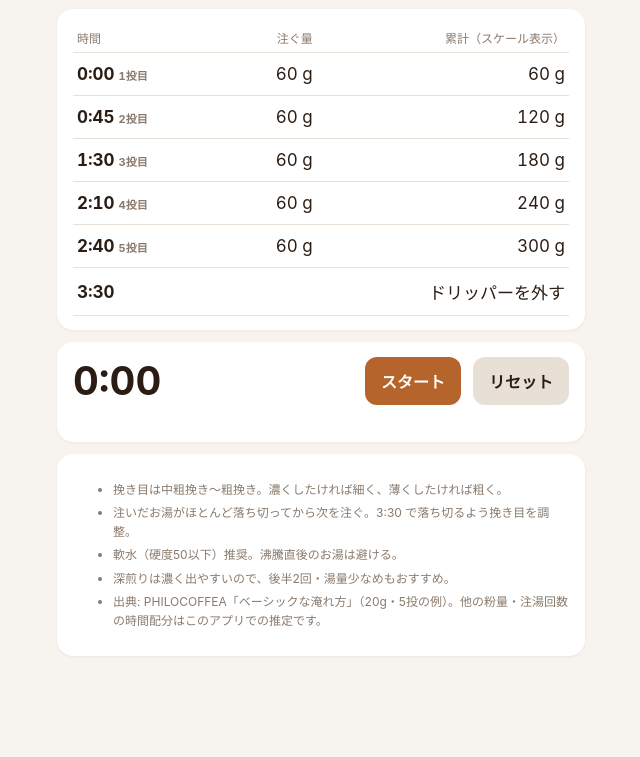
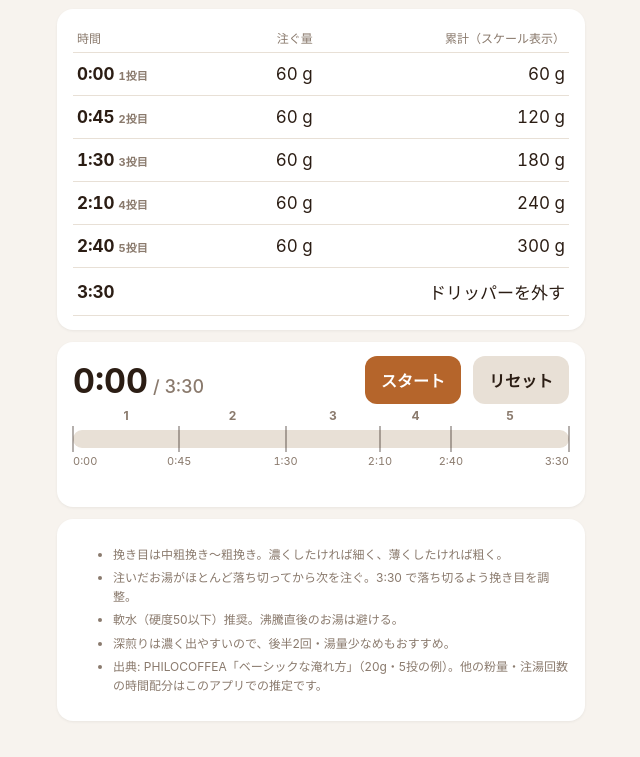
Before and after one commit to kubota5500/coffee46, a plain HTML site: page index.html in a window 1280 px wide. Shown: the part 576-1333 px from the top of the page, without its empty margins (319-959 px from the left). Before the commit the page ends 1268 px from the top, so only its background shows below. Drawn offline with Linux system fonts and the light colour scheme.

Commit message:
タイマーに区切り付きの経過バーを追加、SWをネットワーク優先に
Co-Authored-By: Claude Opus 5.5 <noreply@anthropic.com>

```diff
--- a/index.html
+++ b/index.html
@@ -56,10 +56,25 @@
   tr.now td { background: var(--now); }
   tr.done td { opacity: .45; }
   .timer { display: flex; align-items: center; gap: 12px; }
-  .timer .clock { font-size: 40px; font-weight: 700; font-variant-numeric: tabular-nums; flex: 1; }
+  .timer .clock { font-size: 34px; font-weight: 700; font-variant-numeric: tabular-nums; flex: 1; }
   .timer button { border: none; border-radius: 12px; padding: 12px 16px; font-size: 16px;
                   background: var(--accent); color: #fff; font-weight: 600; }
   .timer button.ghost { background: var(--line); color: var(--ink); }
+  .bar { position: relative; height: 18px; background: var(--line); border-radius: 9px;
+         margin: 26px 0 6px; overflow: visible; }
+  .bar .fill { position: absolute; inset: 0 auto 0 0; width: 0; background: var(--accent);
+               border-radius: 9px; transition: width .25s linear; }
+  .bar .mark { position: absolute; top: -4px; bottom: -4px; width: 2px; background: var(--ink);
+               opacity: .35; transform: translateX(-1px); }
+  .bar .mark.done { opacity: .8; background: #fff; }
+  .bar .num { position: absolute; top: -22px; font-size: 12px; font-weight: 700;
+              transform: translateX(-50%); color: var(--sub); }
+  .bar .num.cur { color: var(--accent); }
+  .ticks { position: relative; height: 16px; font-size: 11px; color: var(--sub);
+           font-variant-numeric: tabular-nums; }
+  .ticks span { position: absolute; transform: translateX(-50%); white-space: nowrap; }
+  .ticks span:first-child { transform: none; }
+  .ticks span:last-child { transform: translateX(-100%); }
   .next { font-size: 14px; color: var(--sub); margin-top: 6px; min-height: 1.2em; }
   .note { font-size: 12px; color: var(--sub); line-height: 1.6; }
   .note li { margin-bottom: 4px; }
@@ -119,6 +134,8 @@
       <button id="start">スタート</button>
       <button id="reset" class="ghost">リセット</button>
     </div>
+    <div class="bar" id="bar"><div class="fill" id="fill"></div></div>
+    <div class="ticks" id="ticks"></div>
     <div class="next" id="next"></div>
   </div>
 
@@ -179,11 +196,23 @@ function render() {
     `<td>${p.g} g</td><td>${p.cum} g</td></tr>`);
   rows.push(`<tr data-t="${END}"><td class="time">${fmt(END)}</td><td colspan="2">ドリッパーを外す</td></tr>`);
   $('tbody').innerHTML = rows.join('');
+  renderBar(pours);
   for (const [id, key] of [['taste', 'taste'], ['strength', 'strength'], ['roast', 'roast']]) {
     $(id).querySelectorAll('button').forEach((b) =>
       b.classList.toggle('on', String(state[key]) === b.dataset.v));
   }
   highlight();
+}
+
+function renderBar(pours) {
+  const pct = (t) => (t / END * 100) + '%';
+  const marks = pours.map((p, i) =>
+    `<div class="mark" data-t="${p.t}" style="left:${pct(p.t)}"></div>` +
+    `<div class="num" data-t="${p.t}" style="left:${pct(p.t + (((pours[i + 1] || {}).t ?? END) - p.t) / 2)}">${i + 1}</div>`);
+  marks.push(`<div class="mark" data-t="${END}" style="left:${pct(END)}"></div>`);
+  $('bar').innerHTML = '<div class="fill" id="fill"></div>' + marks.join('');
+  $('ticks').innerHTML = [...pours.map((p) => p.t), END]
+    .map((t) => `<span style="left:${pct(t)}">${fmt(t)}</span>`).join('');
 }
 
 function bindSeg(id, key, num) {
@@ -214,7 +243,14 @@ function beep() {
 }
 function highlight() {
   const s = Math.floor(now());
-  $('clock').textContent = fmt(s);
+  $('clock').innerHTML = fmt(s) + '<small style="font-size:18px;color:var(--sub);font-weight:500"> / ' + fmt(END) + '</small>';
+  $('fill').style.width = Math.min(100, now() / END * 100) + '%';
+  const nums = [...$('bar').querySelectorAll('.num')];
+  let ci = -1;
+  nums.forEach((n, i) => { if (s >= Number(n.dataset.t)) ci = i; });
+  nums.forEach((n, i) => n.classList.toggle('cur', s < END && i === ci && (startAt !== null || elapsed > 0)));
+  $('bar').querySelectorAll('.mark').forEach((m) =>
+    m.classList.toggle('done', now() >= Number(m.dataset.t) && Number(m.dataset.t) > 0));
   const trs = [...$('tbody').querySelectorAll('tr')];
   let cur = -1;
   trs.forEach((tr, i) => { if (s >= Number(tr.dataset.t)) cur = i; });
```
Also changed, not shown: sw.js (+9 -3 lines).
